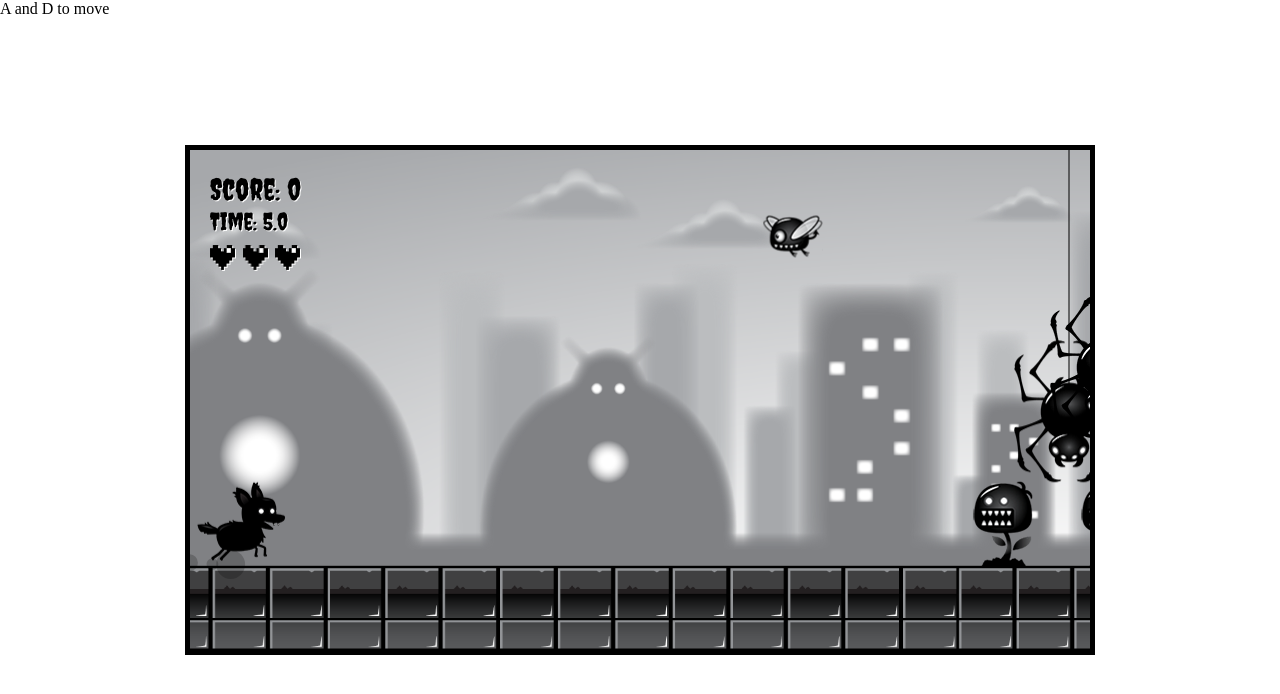
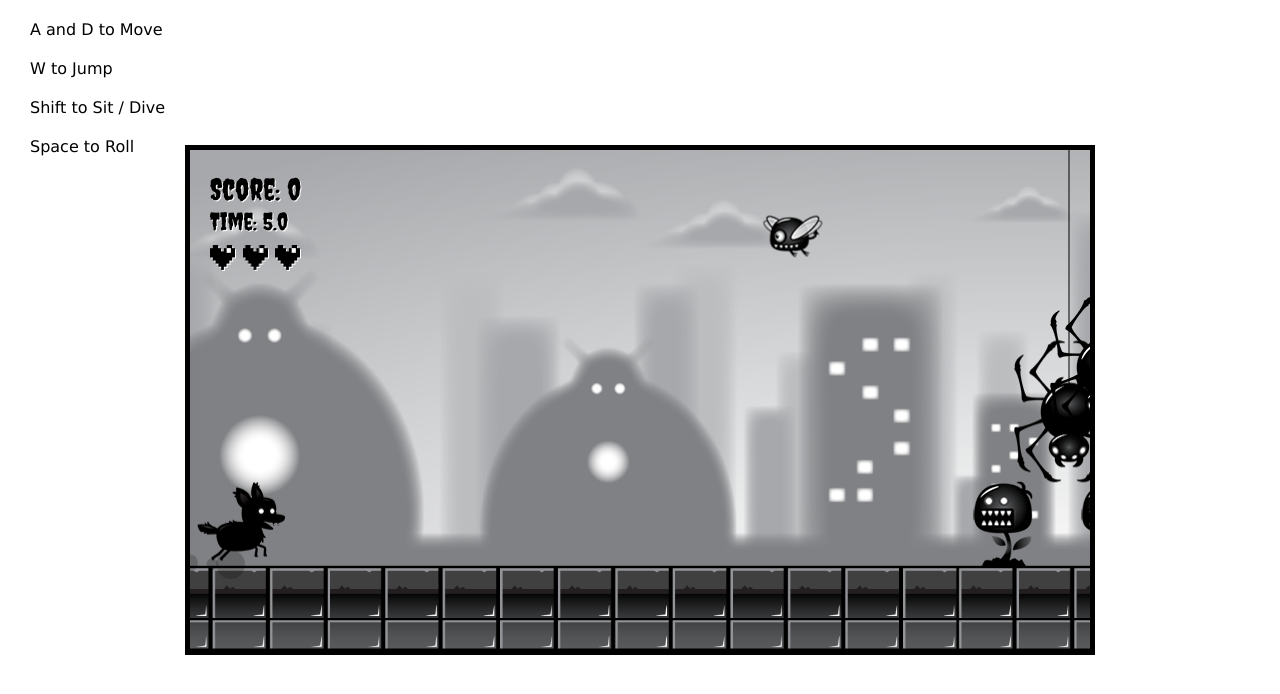
Before and after one commit to LiveSquid/Side-Scroller-JS, a plain HTML site: page index.html in a window 1280 px wide. Drawn offline with Linux system fonts and the light colour scheme; animation ran at ten frames a second.

Commit message:
Controls listed

```diff
--- a/index.html
+++ b/index.html
@@ -12,7 +12,10 @@
 <body>
     <canvas id = "canvas1"></canvas>
 
-    <header> A and D to move</header>
+    <header id = "header"> A and D to Move</header>
+    <header id = "header"> W to Jump</header>
+    <header id = "header"> Shift to Sit / Dive</header>
+    <header id = "header"> Space to Roll</header>
 
     <img id = "player" src = "Assets/player.png" >
     <img id = "layer1" src = "Assets/layer-1.png" >
--- a/style.css
+++ b/style.css
@@ -4,6 +4,11 @@
     box-sizing: border-box;
 }
 
+#header {
+    font-family:Verdana, Geneva, Tahoma, sans-serif;
+    padding-top: 20px;
+    padding-left: 30px;
+}
 #canvas1 {
     border: 5px solid black;
     position: absolute;
```
